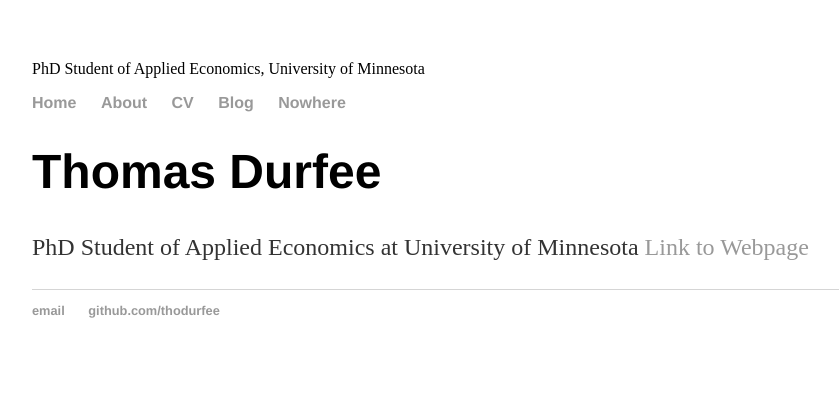
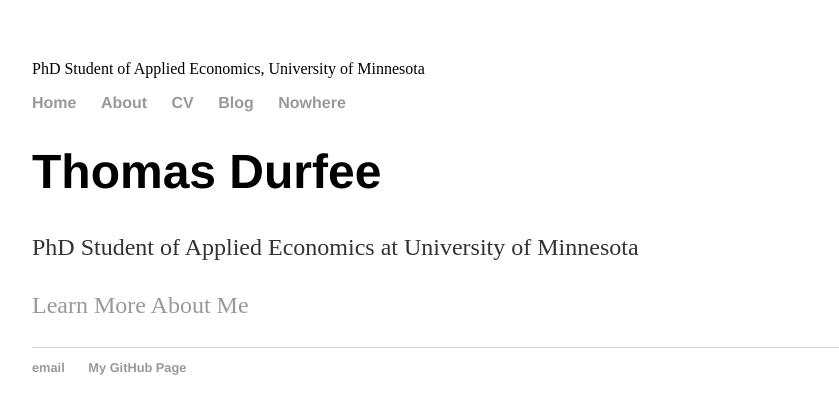
Before and after one commit to thodurfee/thodurfee.github.io, a plain HTML site: page index.html in a window 1280 px wide. Shown: the whole page, without its empty margins (160-999 px from the left). Drawn offline with Linux system fonts and the light colour scheme.

Commit message:
Update index.html

```diff
--- a/index.html
+++ b/index.html
@@ -21,13 +21,14 @@
 		<div class="container">
     		<div class="blurb">
         		<h1>Thomas Durfee</h1>
-				<p>PhD Student of Applied Economics at University of Minnesota <a href="/about">Link to Webpage</a></p>
+			<p>PhD Student of Applied Economics at University of Minnesota</p>
+			<p> <a href="/about">Learn More About Me</a></p>
     		</div><!-- /.blurb -->
 		</div><!-- /.container -->
 		<footer>
     		<ul>
         		<li><a href="mailto:durfe019@umn.edu">email</a></li>
-        		<li><a href="https://github.com/thodurfee">github.com/thodurfee</a></li>
+        		<li><a href="https://github.com/thodurfee">My GitHub Page</a></li>
 			</ul>
 		</footer>
 	</body>
```
